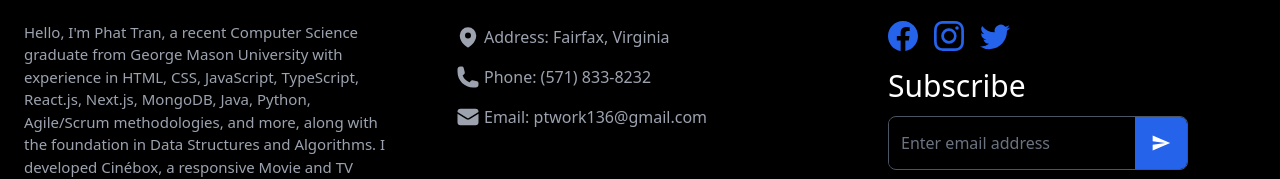
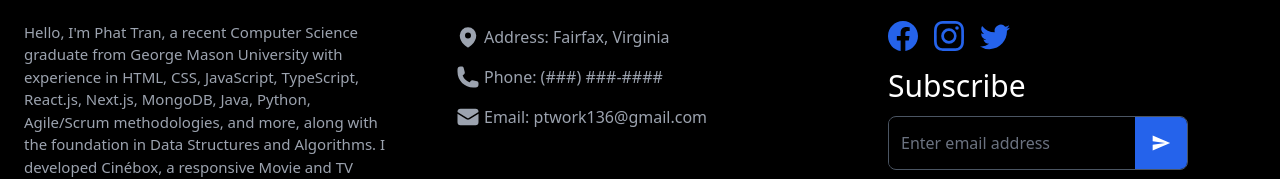
Before and after one commit to mygithub2211/Your_Fav_Movie, a React (Vite) app: page /movies in a window 1280 px wide. Shown: the part 241-420 px from the top of the page. Built offline with nearby package versions, Linux system fonts and the light colour scheme; no server answers.

Commit message:
fix AboutMe.jsx

```diff
--- a/src/components/AboutMe.jsx
+++ b/src/components/AboutMe.jsx
@@ -27,7 +27,7 @@ function AboutMe() {
                     <svg xmlns="http://www.w3.org/2000/svg" viewBox="0 0 24 24" fill="currentColor" className="size-6 mr-1">
                         <path fill-rule="evenodd" d="M1.5 4.5a3 3 0 0 1 3-3h1.372c.86 0 1.61.586 1.819 1.42l1.105 4.423a1.875 1.875 0 0 1-.694 1.955l-1.293.97c-.135.101-.164.249-.126.352a11.285 11.285 0 0 0 6.697 6.697c.103.038.25.009.352-.126l.97-1.293a1.875 1.875 0 0 1 1.955-.694l4.423 1.105c.834.209 1.42.959 1.42 1.82V19.5a3 3 0 0 1-3 3h-2.25C8.552 22.5 1.5 15.448 1.5 6.75V4.5Z" clip-rule="evenodd"/>
                     </svg>
-                    Phone: (571) 833-8232
+                    Phone: (###) ###-####
                 </div>
                 <div className="flex text-gray-400">
                     <svg xmlns="http://www.w3.org/2000/svg" viewBox="0 0 24 24" fill="currentColor" className="size-6 mr-1">
```
